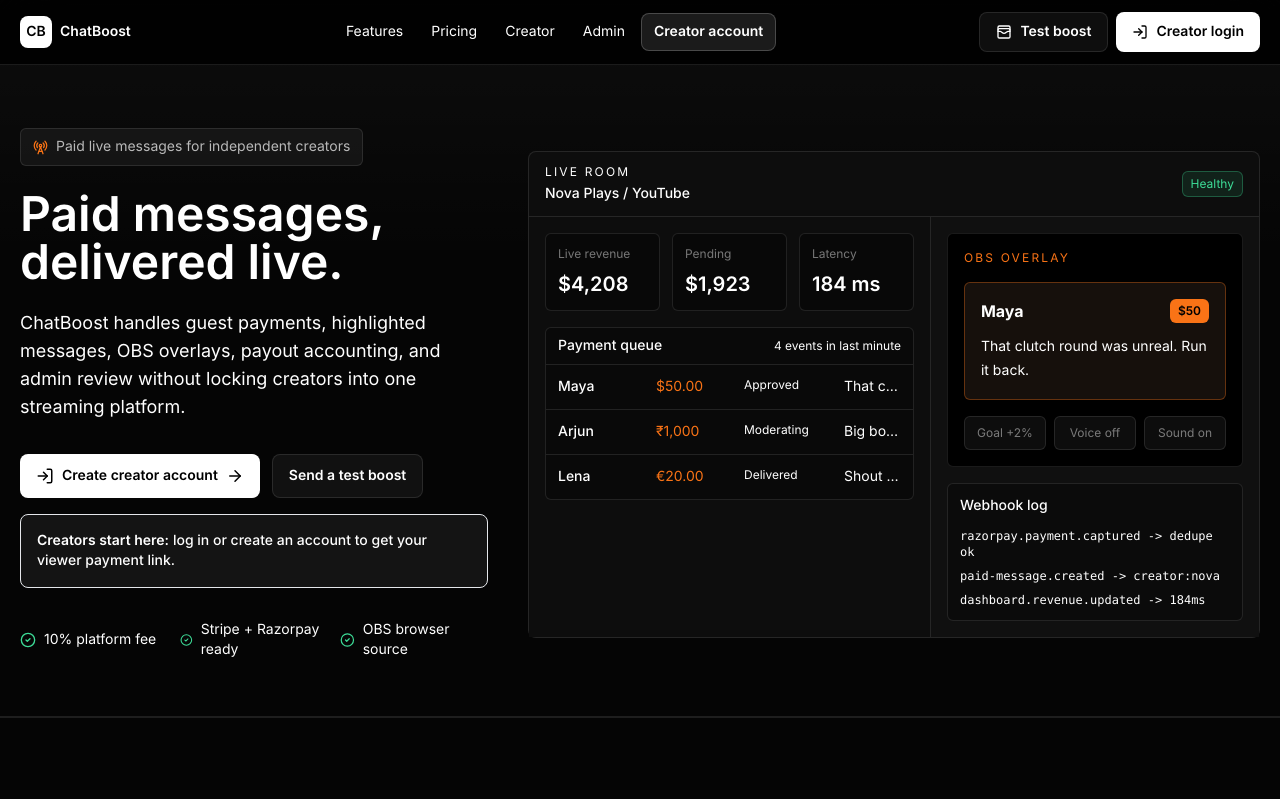
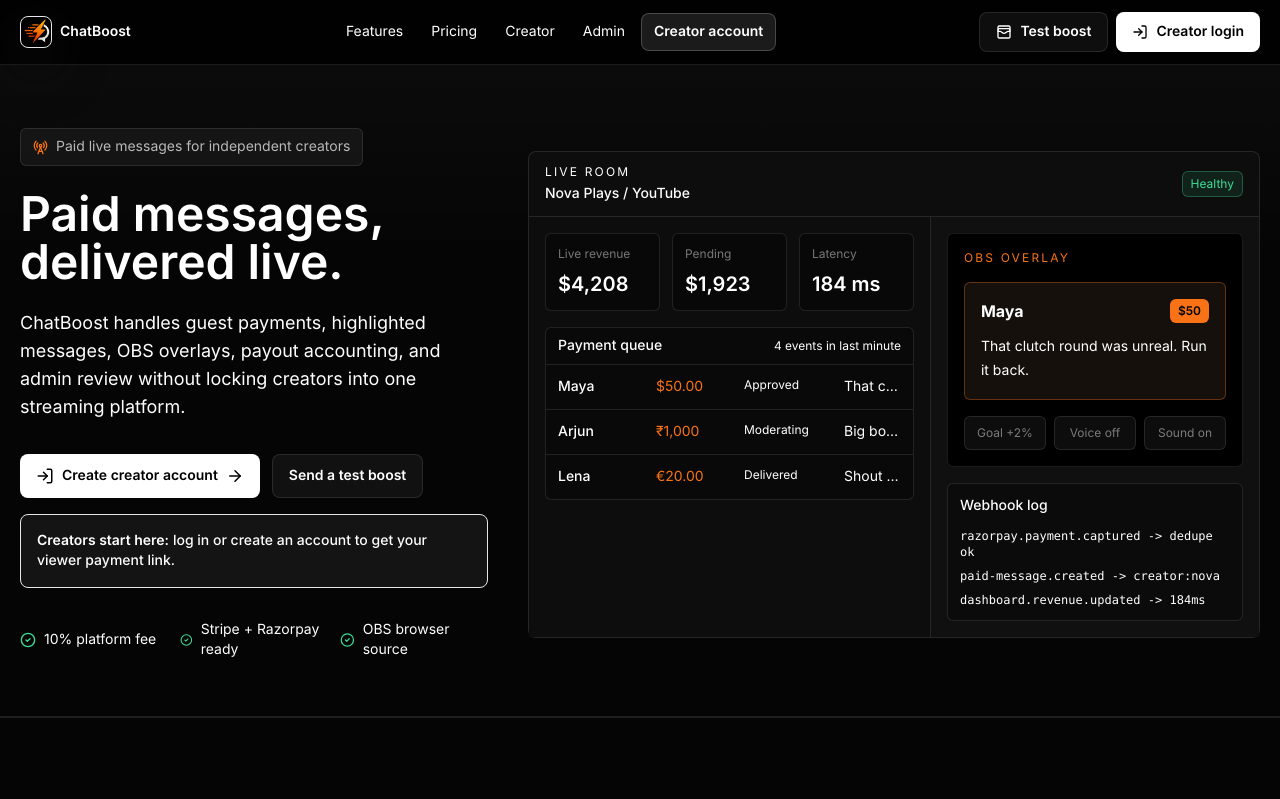
Before and after one commit to Ujwal-Developer/chatboost, a Next.js app: page / in a window 1280 px wide. Shown: the top 799 px of the page. Built offline with nearby package versions, Linux system fonts and the light colour scheme.

Commit message:
Add ChatBoost logo branding

```diff
--- a/src/app/[handle]/page.tsx
+++ b/src/app/[handle]/page.tsx
@@ -1,5 +1,5 @@
-import Link from "next/link";
 import { Activity, BadgeCheck, RadioTower, Users } from "lucide-react";
+import { BrandLink } from "@/components/brand/brand-logo";
 import { PaymentPanel } from "@/components/creator/payment-panel";
 import { RecentBoosts } from "@/components/creator/recent-boosts";
 import { creatorPaymentPath, displayNameFromHandle, normalizeCreatorHandle } from "@/lib/creator";
@@ -13,10 +13,7 @@ export default async function CreatorPublicPage({ params }: { params: Promise<{
   return (
     <main className="min-h-screen px-5 py-8 text-white">
       <div className="mx-auto max-w-6xl">
-        <Link href="/" className="inline-flex items-center gap-2 text-sm font-semibold text-white/75 hover:text-white">
-          <span className="grid size-8 place-items-center rounded-lg bg-white text-black">CB</span>
-          ChatBoost
-        </Link>
+        <BrandLink className="inline-flex text-white/75 hover:text-white" />
 
         <section className="mt-8 grid gap-6 lg:grid-cols-[1fr_420px]">
           <div className="overflow-hidden rounded-lg border border-line bg-white/6">
--- a/src/app/layout.tsx
+++ b/src/app/layout.tsx
@@ -3,7 +3,11 @@ import "./globals.css";
 
 export const metadata: Metadata = {
   title: "ChatBoost - Creator-first paid live messages",
-  description: "A global creator monetization platform for paid highlighted livestream messages, realtime overlays, and creator-first economics."
+  description: "A global creator monetization platform for paid highlighted livestream messages, realtime overlays, and creator-first economics.",
+  icons: {
+    icon: "/images/chatboost-logo.png",
+    apple: "/images/chatboost-logo.png"
+  }
 };
 
 export default function RootLayout({ children }: Readonly<{ children: React.ReactNode }>) {
--- a/src/components/auth/auth-page.tsx
+++ b/src/components/auth/auth-page.tsx
@@ -1,9 +1,9 @@
 "use client";
 
 import { FormEvent, useState } from "react";
-import Link from "next/link";
 import { useRouter } from "next/navigation";
 import { ArrowRight, Mail, Youtube } from "lucide-react";
+import { BrandLink } from "@/components/brand/brand-logo";
 import { Button, ButtonLink } from "@/components/ui/button";
 import { defaultCreatorHandle, defaultCreatorName } from "@/lib/creator";
 import { saveCreatorProfile } from "@/lib/client/creator-profile";
@@ -50,10 +50,7 @@ export function AuthPage() {
     <main className="min-h-screen bg-ink px-5 py-8 text-white">
       <div className="mx-auto grid min-h-[calc(100vh-64px)] max-w-6xl items-center gap-10 lg:grid-cols-[0.95fr_1.05fr]">
         <section>
-          <Link href="/" className="inline-flex items-center gap-2 text-sm font-semibold text-white">
-            <span className="grid size-8 place-items-center rounded-lg bg-white text-black">CB</span>
-            ChatBoost
-          </Link>
+          <BrandLink className="inline-flex" />
           <p className="mt-12 text-sm font-medium uppercase tracking-[0.18em] text-ember">Secure access</p>
           <h1 className="mt-4 text-5xl font-semibold leading-tight tracking-normal md:text-6xl">{creatorCopy.title}</h1>
           <p className="mt-6 max-w-xl text-lg leading-8 text-white/64">{creatorCopy.body}</p>
--- /dev/null
+++ b/src/components/brand/brand-logo.tsx
@@ -0,0 +1,20 @@
+import Link from "next/link";
+import Image from "next/image";
+import { cn } from "@/lib/utils";
+
+export function BrandMark({ className }: { className?: string }) {
+  return (
+    <span className={cn("grid size-8 shrink-0 place-items-center overflow-hidden rounded-lg border border-white/12 bg-black shadow-panel", className)}>
+      <Image src="/images/chatboost-logo.png" alt="" width={80} height={80} className="h-full w-full scale-125 object-cover" />
+    </span>
+  );
+}
+
+export function BrandLink({ className }: { className?: string }) {
+  return (
+    <Link href="/" className={cn("flex items-center gap-2 text-sm font-semibold text-white", className)}>
+      <BrandMark />
+      <span>ChatBoost</span>
+    </Link>
+  );
+}
--- a/src/components/dashboard/app-shell.tsx
+++ b/src/components/dashboard/app-shell.tsx
@@ -1,6 +1,7 @@
 import Link from "next/link";
 import type { ReactNode } from "react";
 import { Activity, BadgeDollarSign, Bell, LayoutDashboard, Settings, Shield, ShieldCheck } from "lucide-react";
+import { BrandLink } from "@/components/brand/brand-logo";
 
 const nav = [
   { href: "/dashboard/creator", label: "Creator", icon: LayoutDashboard },
@@ -14,10 +15,7 @@ export function AppShell({ title, children }: { title: string; children: ReactNo
   return (
     <main className="min-h-screen bg-ink text-white">
       <aside className="fixed inset-y-0 left-0 hidden w-64 border-r border-line bg-black/70 p-4 lg:block">
-        <Link href="/" className="flex items-center gap-2 text-sm font-semibold">
-          <span className="grid size-8 place-items-center rounded-lg bg-white text-black">CB</span>
-          ChatBoost
-        </Link>
+        <BrandLink />
         <nav className="mt-8 space-y-1">
           {nav.map((item) => {
             const Icon = item.icon;
--- a/src/components/marketing/site-nav.tsx
+++ b/src/components/marketing/site-nav.tsx
@@ -1,15 +1,13 @@
+import { BarChart3, LogIn, RadioTower, ShieldCheck, WalletCards } from "lucide-react";
 import Link from "next/link";
-import { BarChart3, LogIn, RadioTower, ShieldCheck, WalletCards } from "lucide-react";
+import { BrandLink } from "@/components/brand/brand-logo";
 import { ButtonLink } from "@/components/ui/button";
 
 export function SiteNav() {
   return (
     <header className="fixed inset-x-0 top-0 z-40 border-b border-line bg-black/85 px-5 backdrop-blur-xl">
       <nav className="mx-auto flex h-16 max-w-7xl items-center justify-between">
-        <Link href="/" className="flex items-center gap-2 text-sm font-semibold text-white">
-          <span className="grid size-8 place-items-center rounded-lg bg-white text-black">CB</span>
-          ChatBoost
-        </Link>
+        <BrandLink />
         <div className="hidden items-center gap-1 md:flex">
           <a className="rounded-lg px-3 py-2 text-sm text-white/68 hover:bg-white/8 hover:text-white" href="#features">
             Features
```
Also changed, not shown: public/images/chatboost-logo.png (added).
